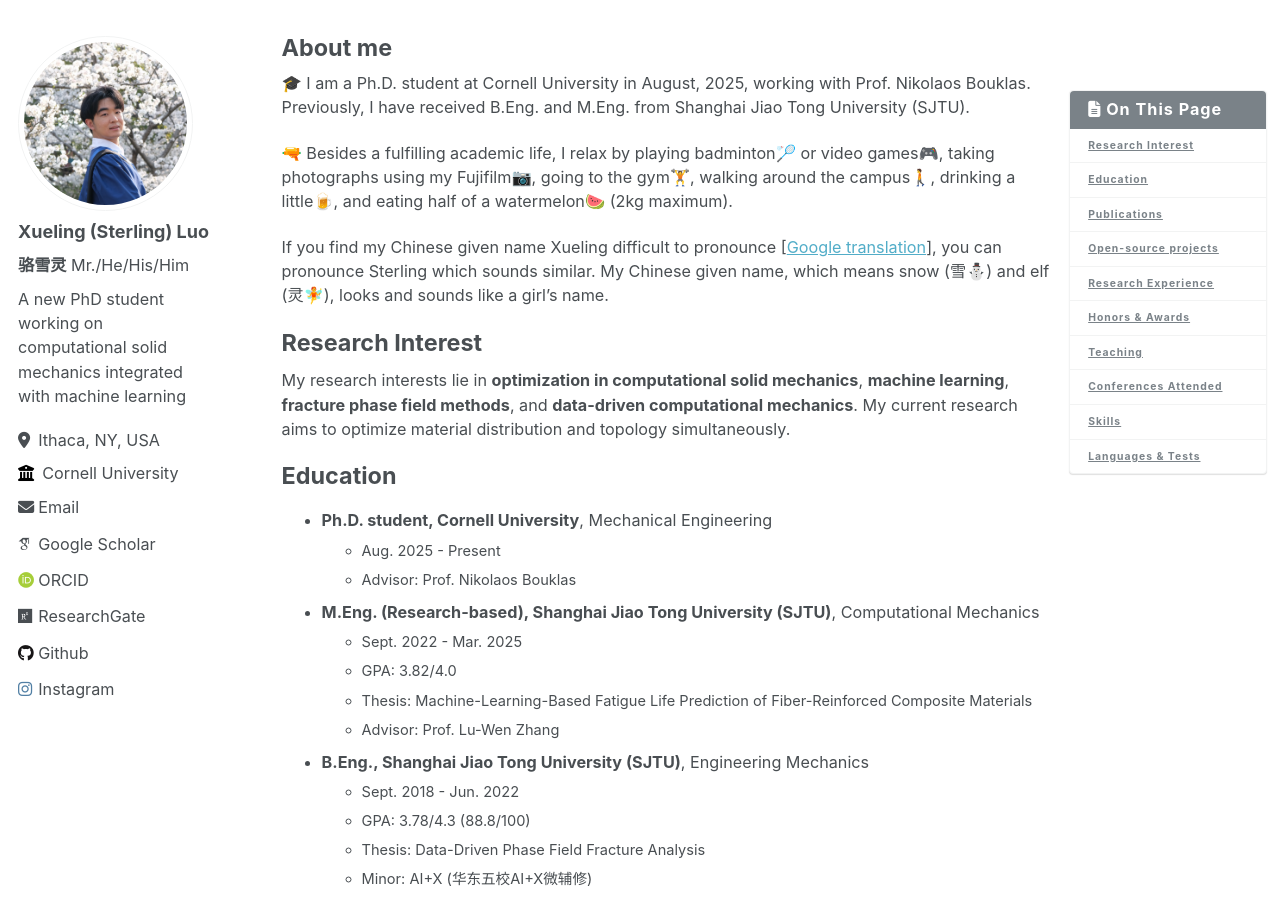
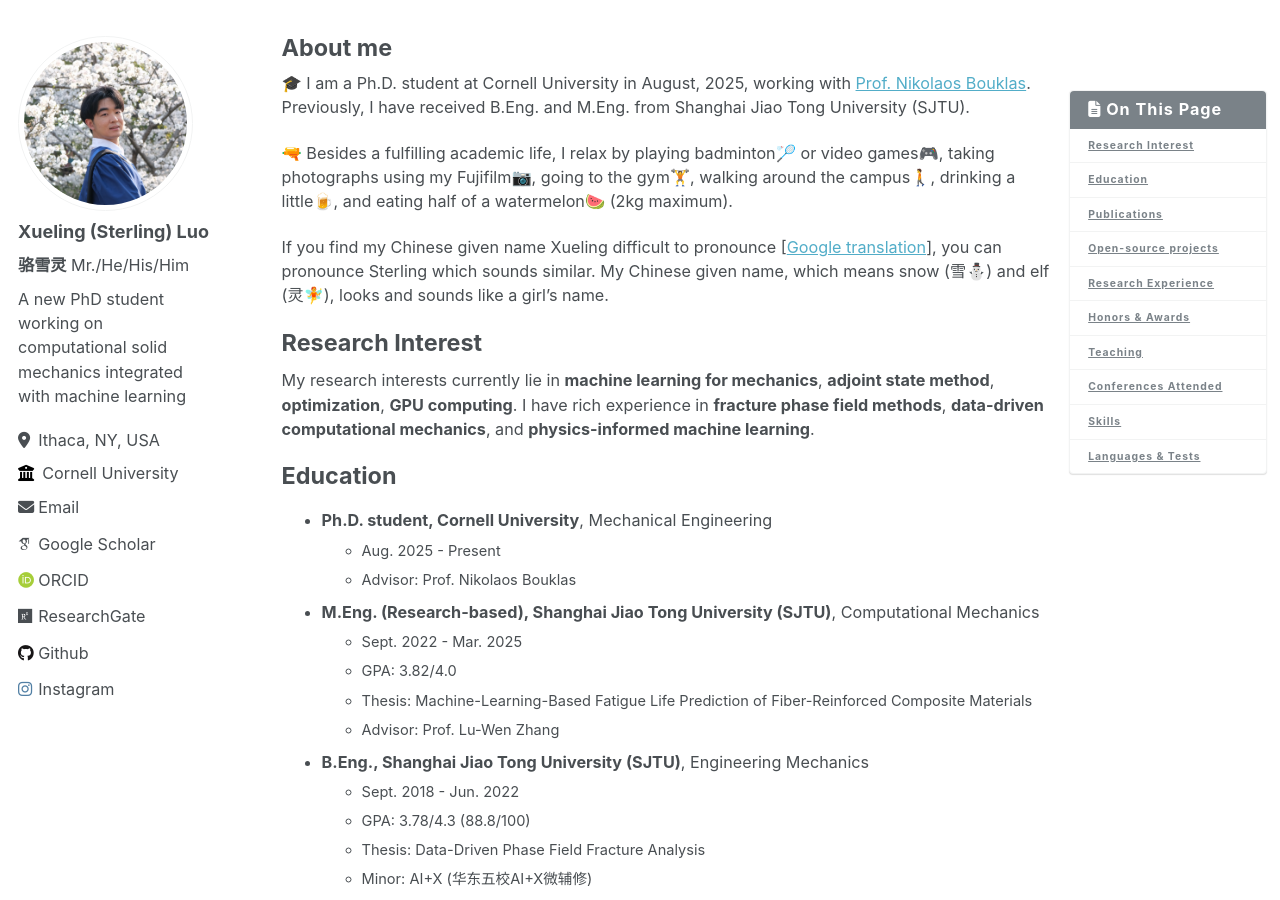
Before and after one commit to LuoXueling/luoxueling.github.io, a Jekyll site: the page built from _pages/about.md, in a window 1280 px wide and 900 px high. Built offline with Jekyll 4.4.1, drawn with Linux system fonts in a browser that asks for light colours; some web fonts are replaced.

Commit message:
Update research interest

```diff
--- a/_pages/about.md
+++ b/_pages/about.md
@@ -10,7 +10,7 @@ redirect_from:
   - /about.html
 ---
 
-🎓 I am a Ph.D. student at Cornell University in August, 2025, working with Prof. Nikolaos Bouklas. Previously, I have received B.Eng. and M.Eng. from Shanghai Jiao Tong University (SJTU).
+🎓 I am a Ph.D. student at Cornell University in August, 2025, working with [Prof. Nikolaos Bouklas](https://blogs.cornell.edu/bouklaslab/group/). Previously, I have received B.Eng. and M.Eng. from Shanghai Jiao Tong University (SJTU).
 
 🔫 Besides a fulfilling academic life, I relax by playing badminton🏸 or video games🎮, taking photographs using my Fujifilm📷, going to the gym🏋️, walking around the campus🚶, drinking a little🍺, and eating half of a watermelon🍉 (2kg maximum).
 
@@ -18,7 +18,7 @@ If you find my Chinese given name Xueling difficult to pronounce [[Google transl
 
 # Research Interest
 
-My research interests lie in **optimization in computational solid mechanics**, **machine learning**, **fracture phase field methods**, and **data-driven computational mechanics**. My current research aims to optimize material distribution and topology simultaneously.
+My research interests currently lie in **machine learning for mechanics**, **adjoint state method**, **optimization**, **GPU computing**. I have rich experience in **fracture phase field methods**, **data-driven computational mechanics**, and **physics-informed machine learning**.
 
 # Education
 
```
